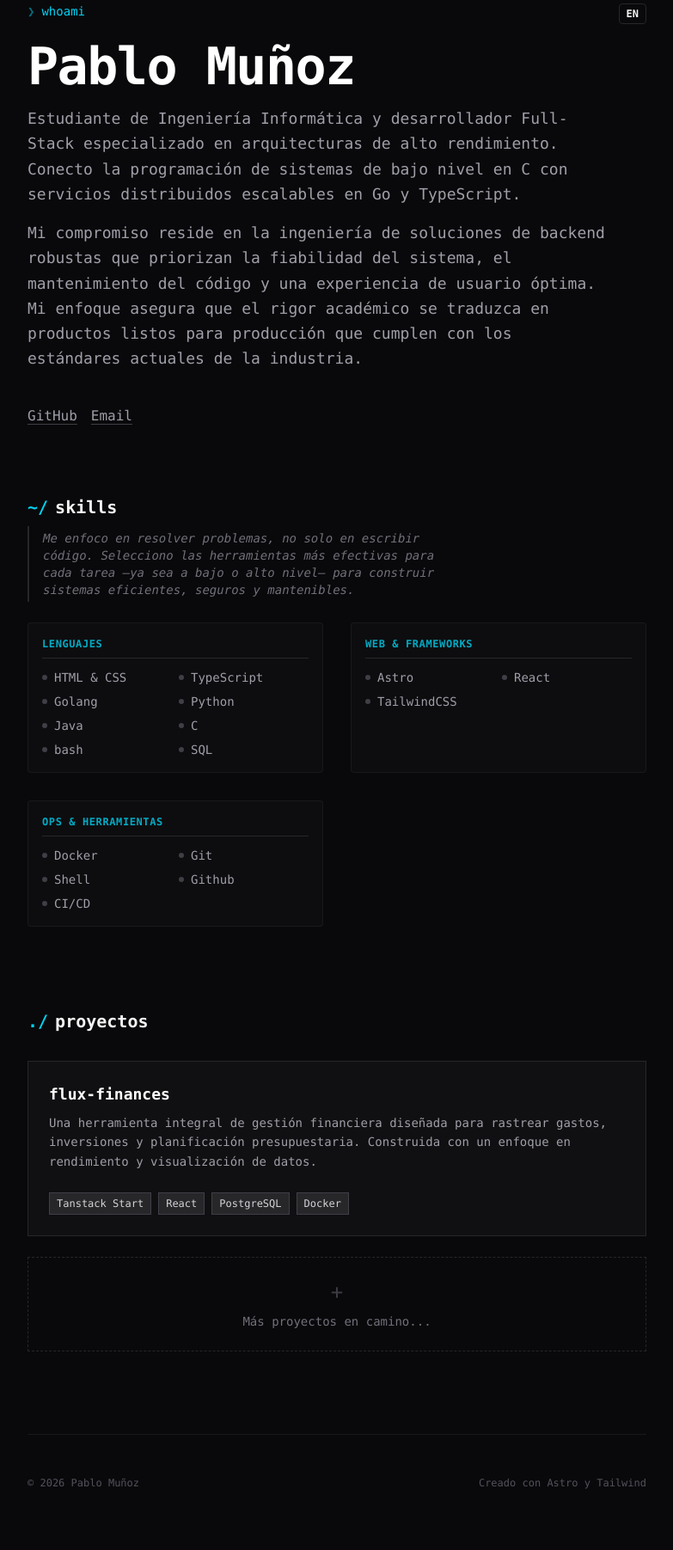
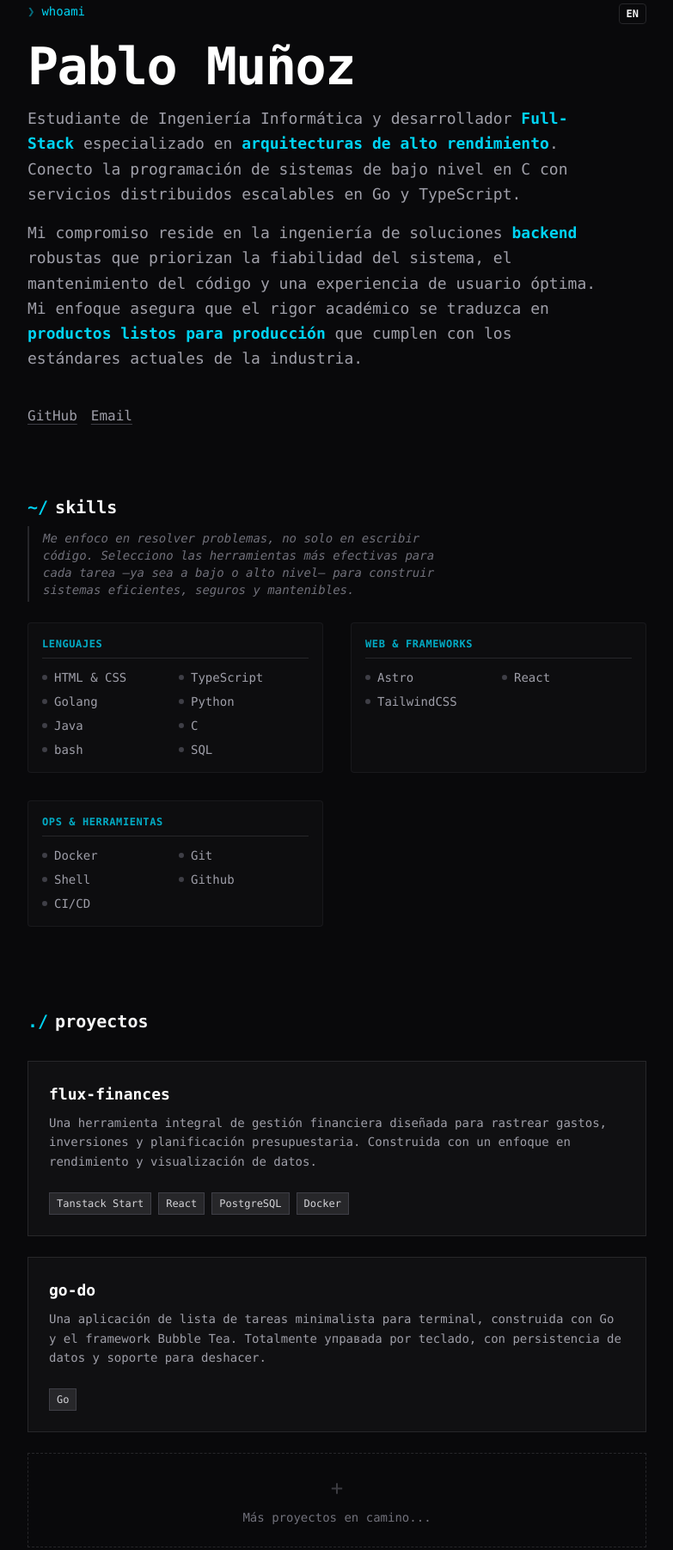
Before and after one commit to PPabloMunoz/porfolio, an Astro site: page / in a window 1280 px wide. Shown: the part 77-1880 px from the top of the page at 86% size, without its empty margins (248-1031 px from the left). Built offline with nearby package versions, Linux system fonts and the light colour scheme; Astro itself is replaced by a stand-in of ours.

Commit message:
add new project and update styles

```diff
--- a/src/components/Hero.astro
+++ b/src/components/Hero.astro
@@ -5,6 +5,27 @@ interface Props {
 }
 
 const { bioParagraphs, lang = 'es' } = Astro.props;
+
+function parseStyledText(text: string): string[] {
+  const parts: string[] = [];
+  const regex = /\*\*(.*?)\*\*/g;
+  let lastIndex = 0;
+  let match;
+
+  while ((match = regex.exec(text)) !== null) {
+    if (match.index > lastIndex) {
+      parts.push(text.slice(lastIndex, match.index));
+    }
+    parts.push(`<span class="font-bold text-cyan-400">${match[1]}</span>`);
+    lastIndex = regex.lastIndex;
+  }
+
+  if (lastIndex < text.length) {
+    parts.push(text.slice(lastIndex));
+  }
+
+  return parts;
+}
 ---
 
 <header class="flex flex-col gap-4 mb-20 animate-fade-in relative">
@@ -28,7 +49,7 @@ const { bioParagraphs, lang = 'es' } = Astro.props;
 
   <div class="text-lg text-zinc-400 max-w-2xl leading-relaxed space-y-4 animate-fade-in-up delay-200">
     {bioParagraphs.map(paragraph => (
-      <p>{paragraph}</p>
+      <p set:html={parseStyledText(paragraph).join('')} />
     ))}
   </div>
 
--- a/src/data/portfolio.ts
+++ b/src/data/portfolio.ts
@@ -1,15 +1,17 @@
+import type { PortfolioContent } from "./types";
+
 const skills = [
   ["HTML & CSS", "TypeScript", "Golang", "Python", "Java", "C", "bash", "SQL"],
   ["Astro", "React", "TailwindCSS"],
   ["Docker", "Git", "Shell", "Github", "CI/CD"],
 ];
 
-export const content = {
-  es: {
+export const content: PortfolioContent = {
+    es: {
     hero: {
       bioParagraphs: [
-        "Estudiante de Ingeniería Informática y desarrollador Full-Stack especializado en arquitecturas de alto rendimiento. Conecto la programación de sistemas de bajo nivel en C con servicios distribuidos escalables en Go y TypeScript.",
-        "Mi compromiso reside en la ingeniería de soluciones de backend robustas que priorizan la fiabilidad del sistema, el mantenimiento del código y una experiencia de usuario óptima. Mi enfoque asegura que el rigor académico se traduzca en productos listos para producción que cumplen con los estándares actuales de la industria.",
+        "Estudiante de Ingeniería Informática y desarrollador **Full-Stack** especializado en **arquitecturas de alto rendimiento**. Conecto la programación de sistemas de bajo nivel en C con servicios distribuidos escalables en Go y TypeScript.",
+        "Mi compromiso reside en la ingeniería de soluciones **backend** robustas que priorizan la fiabilidad del sistema, el mantenimiento del código y una experiencia de usuario óptima. Mi enfoque asegura que el rigor académico se traduzca en **productos listos para producción** que cumplen con los estándares actuales de la industria.",
       ],
     },
     skills: {
@@ -31,6 +33,13 @@ export const content = {
           tech: ["Tanstack Start", "React", "PostgreSQL", "Docker"],
           link: "https://github.com/PPabloMunoz/flux-finances",
         },
+        {
+          title: "go-do",
+          description:
+            "Una aplicación de lista de tareas minimalista para terminal, construida con Go y el framework Bubble Tea. Totalmente управada por teclado, con persistencia de datos y soporte para deshacer.",
+          tech: ["Go"],
+          link: "https://github.com/PPabloMunoz/go-do",
+        },
       ],
       footer: "Más proyectos en camino...",
     },
@@ -41,8 +50,8 @@ export const content = {
   en: {
     hero: {
       bioParagraphs: [
-        "Computer Engineering student and Full-Stack Developer specializing in high-performance architecture. I bridge the gap between low-level systems programming in C and scalable distributed services using Go and TypeScript.",
-        "I am committed to engineering robust backend solutions that prioritize system reliability, code maintainability, and optimal user experiences. My approach ensures that academic rigor is translated into production-ready products that meet modern industry standards.",
+        "Computer Engineering student and **Full-Stack Developer** specializing in **high-performance architecture**. I bridge the gap between low-level systems programming in C and scalable distributed services using Go and TypeScript.",
+        "I am committed to engineering robust **backend solutions** that prioritize system reliability, code maintainability, and optimal user experiences. My approach ensures that academic rigor is translated into **production-ready products** that meet modern industry standards.",
       ],
     },
     skills: {
@@ -64,6 +73,13 @@ export const content = {
           tech: ["Tanstack Start", "React", "PostgreSQL", "Docker"],
           link: "https://github.com/PPabloMunoz/flux-finances",
         },
+        {
+          title: "go-do",
+          description:
+            "A minimal, keyboard-driven todo list application for the terminal built with Go and the Bubble Tea framework. Features data persistence and undo support.",
+          tech: ["Go"],
+          link: "https://github.com/PPabloMunoz/go-do",
+        },
       ],
       footer: "More projects incoming...",
     },
--- /dev/null
+++ b/src/data/types.ts
@@ -0,0 +1,42 @@
+export type SkillCategory = {
+  name: string;
+  items: string[];
+};
+
+export type Project = {
+  title: string;
+  description: string;
+  tech: string[];
+  link: string;
+};
+
+export type HeroSection = {
+  bioParagraphs: string[];
+};
+
+export type SkillsSection = {
+  intro: string;
+  categories: SkillCategory[];
+};
+
+export type ProjectsSection = {
+  title: string;
+  items: Project[];
+  footer: string;
+};
+
+export type FooterSection = {
+  createdWith: string;
+};
+
+export type LanguageContent = {
+  hero: HeroSection;
+  skills: SkillsSection;
+  projects: ProjectsSection;
+  footer: FooterSection;
+};
+
+export type PortfolioContent = {
+  es: LanguageContent;
+  en: LanguageContent;
+};
```
